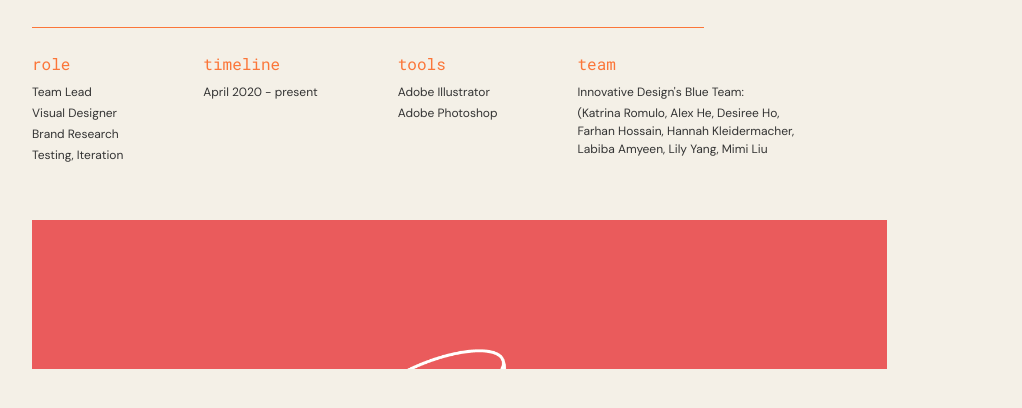
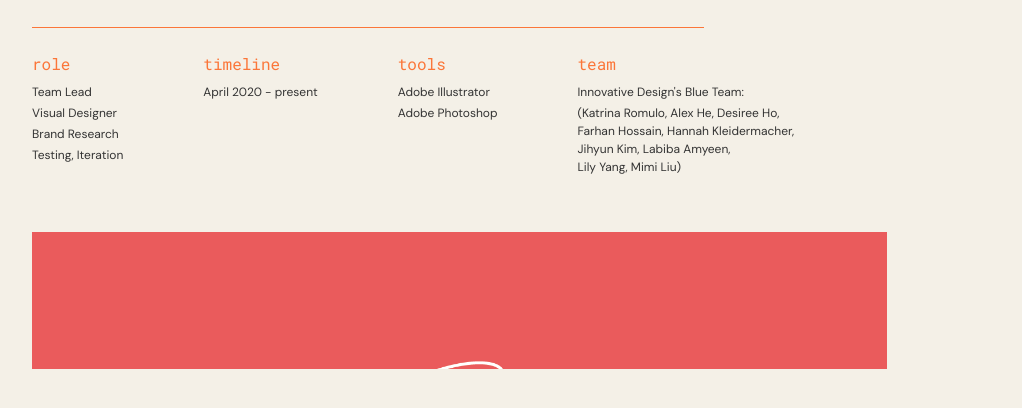
Before and after one commit to dianafan/diana.fan.github.io, a plain HTML site: page hotplate.html in a window 1280 px wide. Shown: the part 268-676 px from the top of the page, without its empty margins (128-1150 px from the left). Drawn offline with Linux system fonts and the light colour scheme.

Commit message:
fix typos

```diff
--- a/hotplate.html
+++ b/hotplate.html
@@ -68,7 +68,8 @@
                             <p>Innovative Design's Blue Team:</p>
                             <p>(Katrina Romulo, Alex He, Desiree Ho, <br><br>
                                 Farhan Hossain, Hannah Kleidermacher, <br><br>
-                                Labiba Amyeen, Lily Yang, Mimi Liu</p>
+                                Jihyun Kim, Labiba Amyeen, <br><br>
+                                Lily Yang, Mimi Liu)</p>
                         </div>
                     </div>
                 </div>
```
